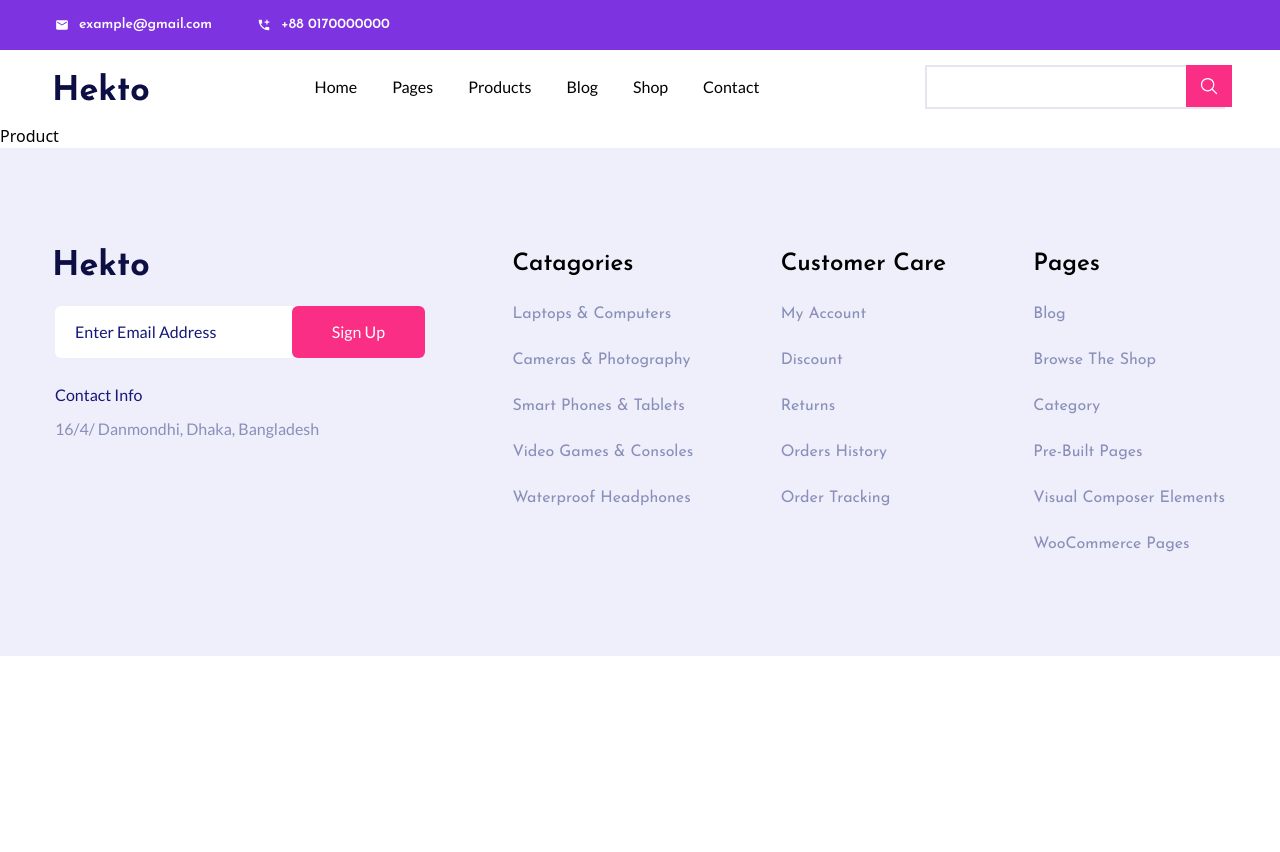
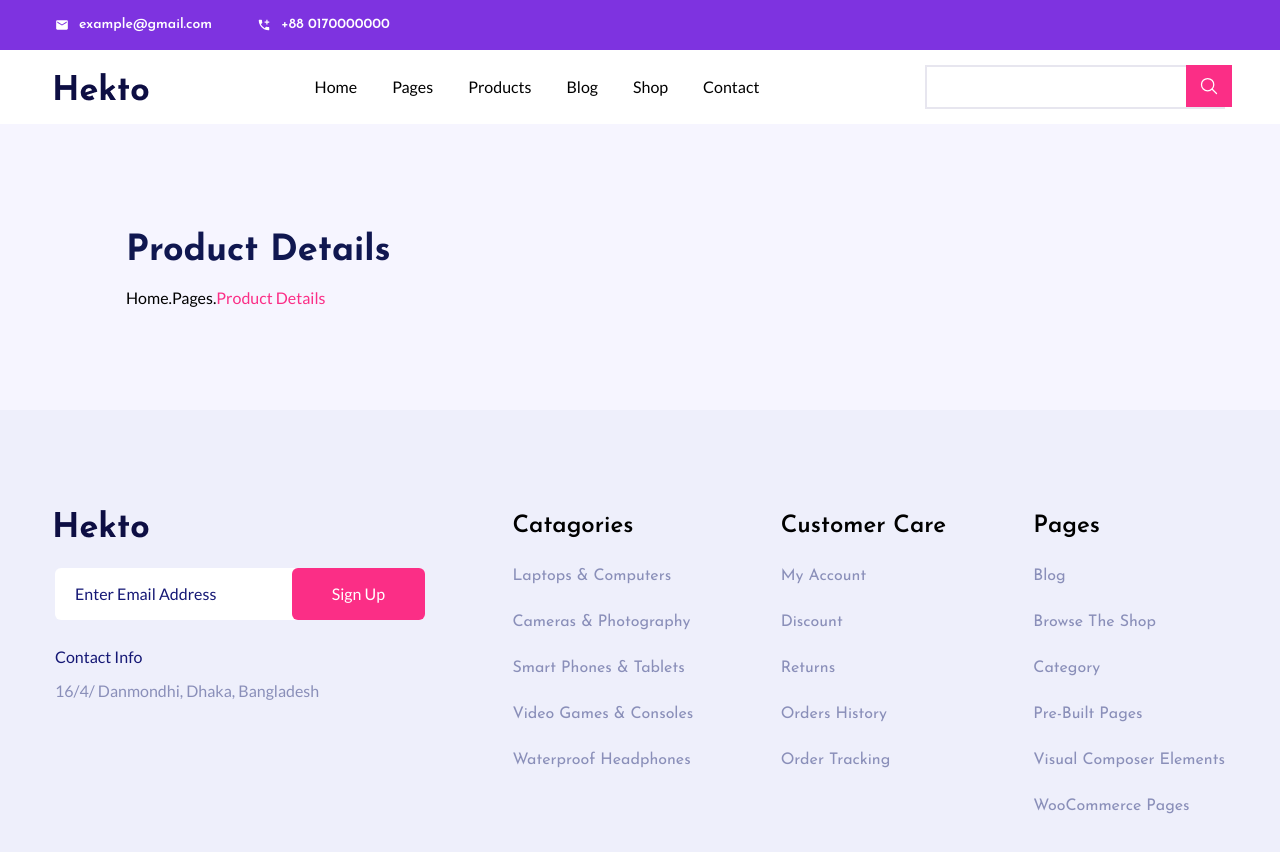
Before and after one commit to siamtalukder484/hekto-ecommerce, a React (Vite) app: page /product in a window 1280 px wide. Shown: the top 852 px of the page. Before the commit the page ends 800 px from the top, so only its background shows below. Built offline with nearby package versions, Linux system fonts and the light colour scheme.

Commit message:
product page done

```diff
--- a/src/pages/product/Product.jsx
+++ b/src/pages/product/Product.jsx
@@ -1,7 +1,20 @@
 import React from 'react'
+import { Link } from 'react-router-dom'
 
 export const Product = () => {
   return (
-    <div>Product</div>
+    <div>
+      <div className="bg-[#F6F5FF] py-[100px]">
+      <div className="max-w-container mx-auto">
+      <div className="pl-[71px]">
+        <h3 className="font-Josefin text-4xl leading-normal font-bold pb-2 text-[#101750]">
+        Product Details
+        </h3>
+        <p className="text-black font-lato text-base font-medium leading-normal">
+          Home.Pages.<Link className="text-btn-color" to="#">Product Details</Link>
+        </p>
+      </div>
+    </div>
+  </div></div>
   )
 }
```
